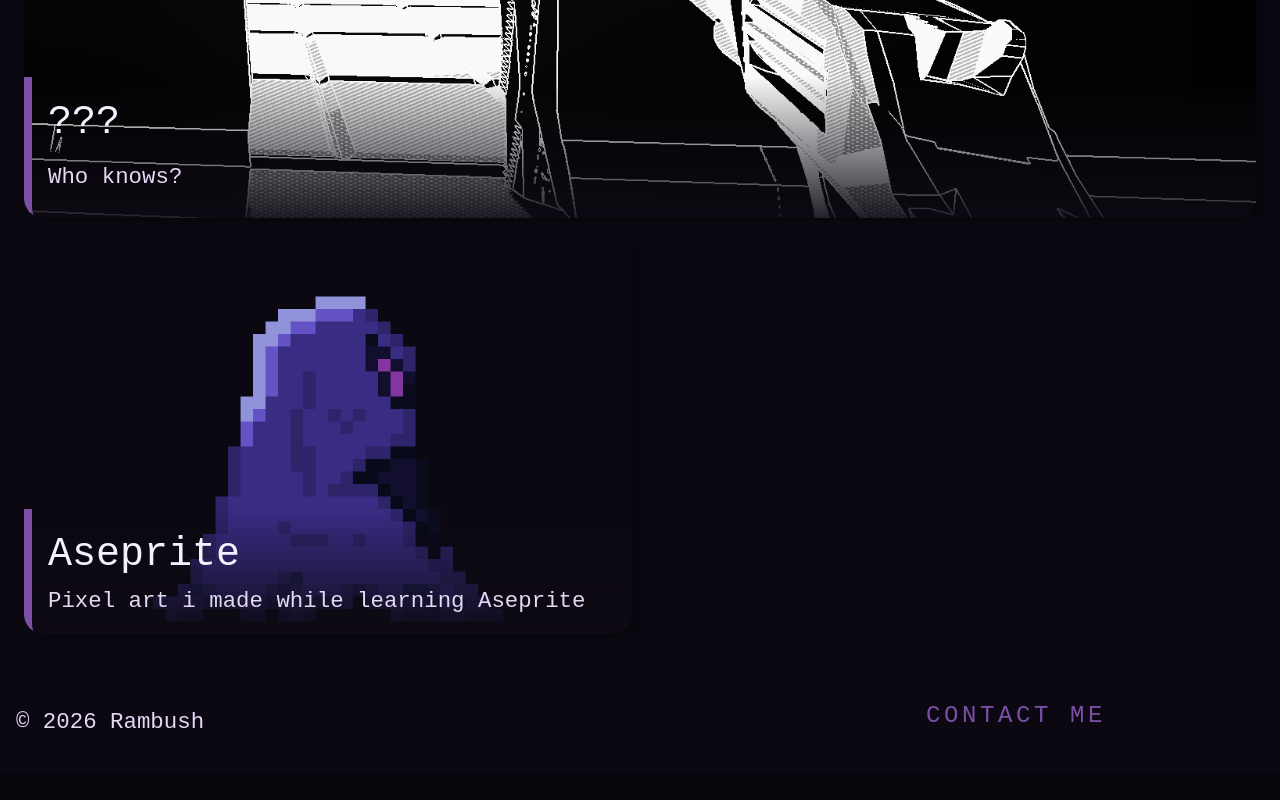
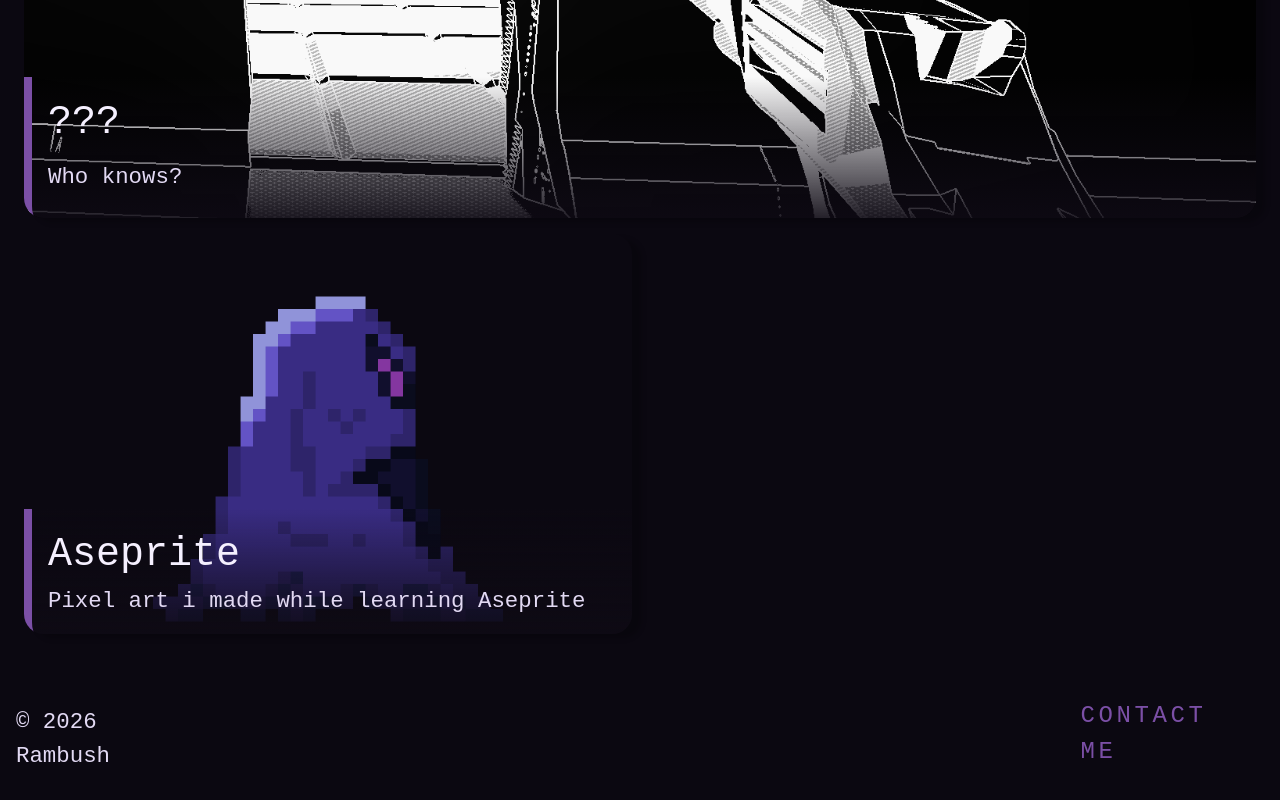
Before and after one commit to Rambushed/Portfolio-Site, a SvelteKit app: page / in a window 1280 px wide. Shown: the part 2293-3093 px from the top of the page. Before the commit the page ends 3065 px from the top, so only its background shows below. Built offline with nearby package versions, Linux system fonts and the light colour scheme; a web font is replaced by a local one.

Commit message:
fixed contact button in footer moving outside main div from absolute position

```diff
--- a/src/routes/layout.css
+++ b/src/routes/layout.css
@@ -108,6 +108,7 @@ footer {
     padding-top: 1rem;
     display: flex;
     flex-direction: row;
+    gap: 70%;
 }
 
 .link {
@@ -270,7 +271,7 @@ footer {
 }
 
 .btn.contact {
-    position: absolute;
+
     display: inline-block;
     right: 150px;
     margin-top: 0;
```
